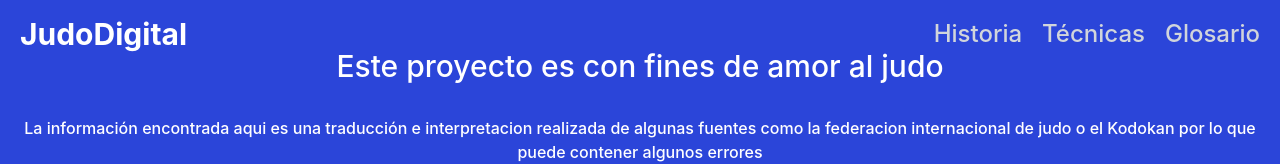
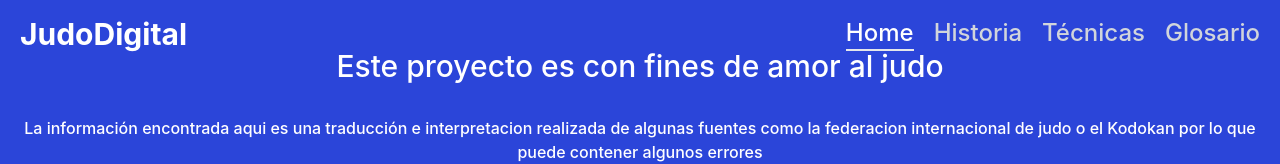
Before and after one commit to JoelTrinidad/judoweb, a React (Vite) app: page /#/ in a window 1280 px wide. Shown: the top 164 px of the page. Built offline with nearby package versions, Linux system fonts and the light colour scheme.

Commit message:
Feat: route constant

```diff
--- a/src/App.tsx
+++ b/src/App.tsx
@@ -4,15 +4,16 @@ import Techniques from './modules/techniques';
 import Layout from './modules/core/components/layout';
 import Glossary from './modules/glossary';
 import History from './modules/history';
+import { routes } from './modules/core/constants';
 
 export function App() {
   return (
     <Routes>
       <Route path="/" element={<Layout />}>
-        <Route path="/" element={<Home />} />
-        <Route path="/techniques" element={<Techniques />} />
-        <Route path="/glossary" element={<Glossary />} />
-        <Route path="/history" element={<History />} />
+        <Route path={routes.home.path} element={<Home />} />
+        <Route path={routes.techniques.path} element={<Techniques />} />
+        <Route path={routes.glossary.path} element={<Glossary />} />
+        <Route path={routes.history.path} element={<History />} />
       </Route>
     </Routes>
   );
--- a/src/modules/core/components/header/index.tsx
+++ b/src/modules/core/components/header/index.tsx
@@ -1,22 +1,25 @@
-import { Link } from 'react-router-dom';
+import { Link, useLocation } from 'react-router-dom';
+import { routes } from '../../constants';
 
+const selectedRouteStyles = 'text-white  border-b-2';
 export default function Header() {
+  const { pathname } = useLocation();
+
   return (
     <header className="text-white w-full px-5 py-4 flex justify-between items-center fixed z-10">
-      <Link to="/">
+      <Link to={routes.home.path}>
         <h1 className="text-3xl font-bold">JudoDigital</h1>
       </Link>
       <nav>
         <ul className="text-2xl text-gray-300 flex gap-5">
-          <li className="hover:text-white transition duration-500 ease-in-out">
-            <Link to="history">Historia</Link>
-          </li>
-          <li className="hover:text-white transition duration-500 ease-in-out">
-            <Link to="techniques">Técnicas</Link>
-          </li>
-          <li className="hover:text-white transition duration-500 ease-in-out">
-            <Link to="glossary">Glosario</Link>
-          </li>
+          {Object.values(routes).map((route) => {
+            return (
+              <li
+                className={`${pathname === route.path ? selectedRouteStyles : ''} hover:text-white transition duration-500 ease-in-out`}>
+                <Link to={route.path}>{route.name}</Link>
+              </li>
+            );
+          })}
         </ul>
       </nav>
     </header>
--- /dev/null
+++ b/src/modules/core/constants.ts
@@ -0,0 +1,18 @@
+export const routes = {
+  home: {
+    name: 'Home',
+    path: '/',
+  },
+  history: {
+    name: 'Historia',
+    path: '/history',
+  },
+  techniques: {
+    name: 'Técnicas',
+    path: '/techniques',
+  },
+  glossary: {
+    name: 'Glosario',
+    path: '/glossary',
+  },
+};
--- a/src/modules/core/home/index.tsx
+++ b/src/modules/core/home/index.tsx
@@ -2,6 +2,7 @@ import jigoroStatute from '../../../assets/img/jigoro-kano-statue.png';
 import tecnicasBackgroud from '../../../assets/img/tecnicas-background.jpg';
 import glosarioBackgroud from '../../../assets/img/glosario-background.jpg';
 import { Link } from 'react-router-dom';
+import { routes } from '../constants';
 
 export default function Home() {
   return (
@@ -26,8 +27,8 @@ export default function Home() {
                   backgroundSize: 'cover',
                 }}
                 className="grid place-content-center h-full min-h-60 transition-all ease-in-out duration-300 grayscale hover:grayscale-0 hover:scale-105"
-                to="history">
-                Historia
+                to={routes.history.path}>
+                {routes.history.name}
               </Link>
             </li>
             <li className="h-full overflow-hidden">
@@ -39,8 +40,8 @@ export default function Home() {
                   backgroundSize: 'cover',
                 }}
                 className="grid place-content-center h-full min-h-60 transition-all ease-in-out duration-300 grayscale hover:grayscale-0 hover:scale-105"
-                to="techniques">
-                Técnicas
+                to={routes.techniques.path}>
+                {routes.techniques.name}
               </Link>
             </li>
             <li className="h-full overflow-hidden">
@@ -52,8 +53,8 @@ export default function Home() {
                   backgroundSize: 'cover',
                 }}
                 className="grid place-content-center h-full min-h-60 transition-all ease-in-out duration-300 grayscale hover:grayscale-0 hover:scale-105"
-                to="glossary">
-                Glosario
+                to={routes.glossary.path}>
+                {routes.glossary.name}
               </Link>
             </li>
           </ul>
```
